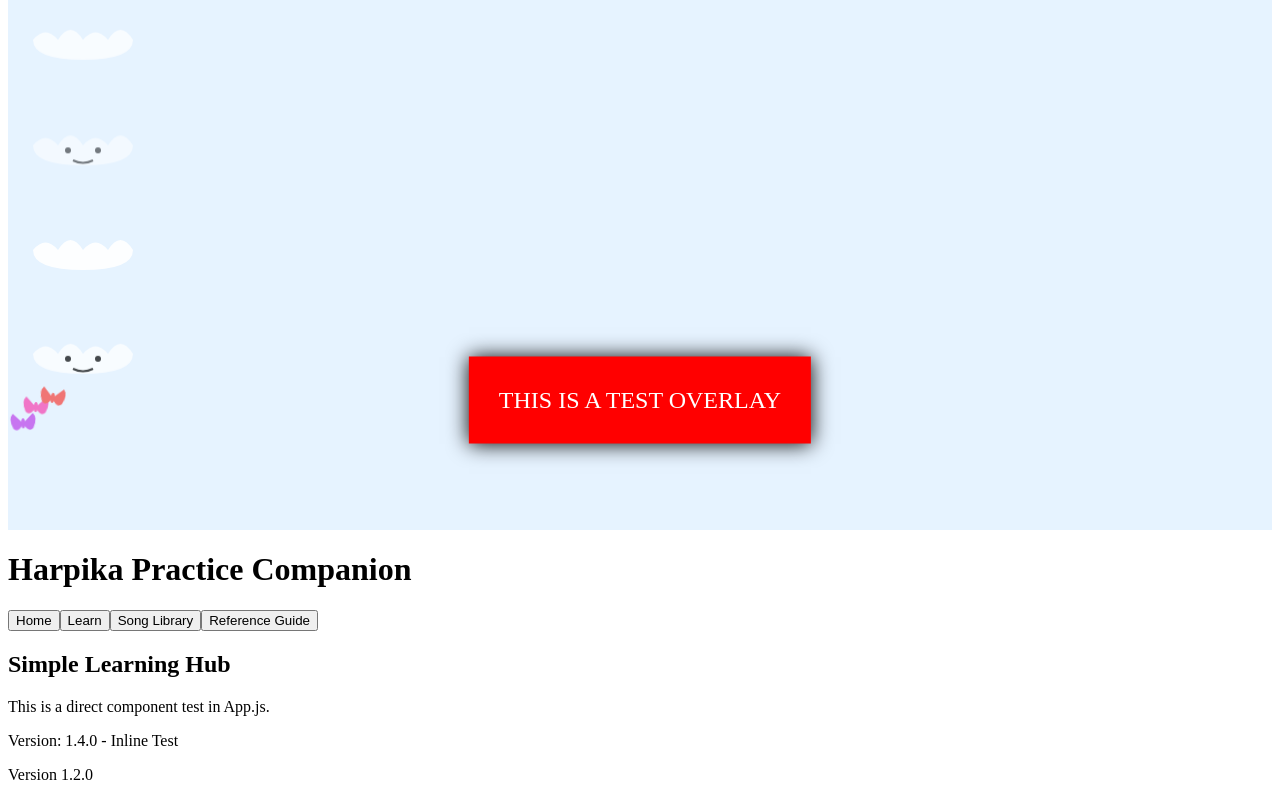
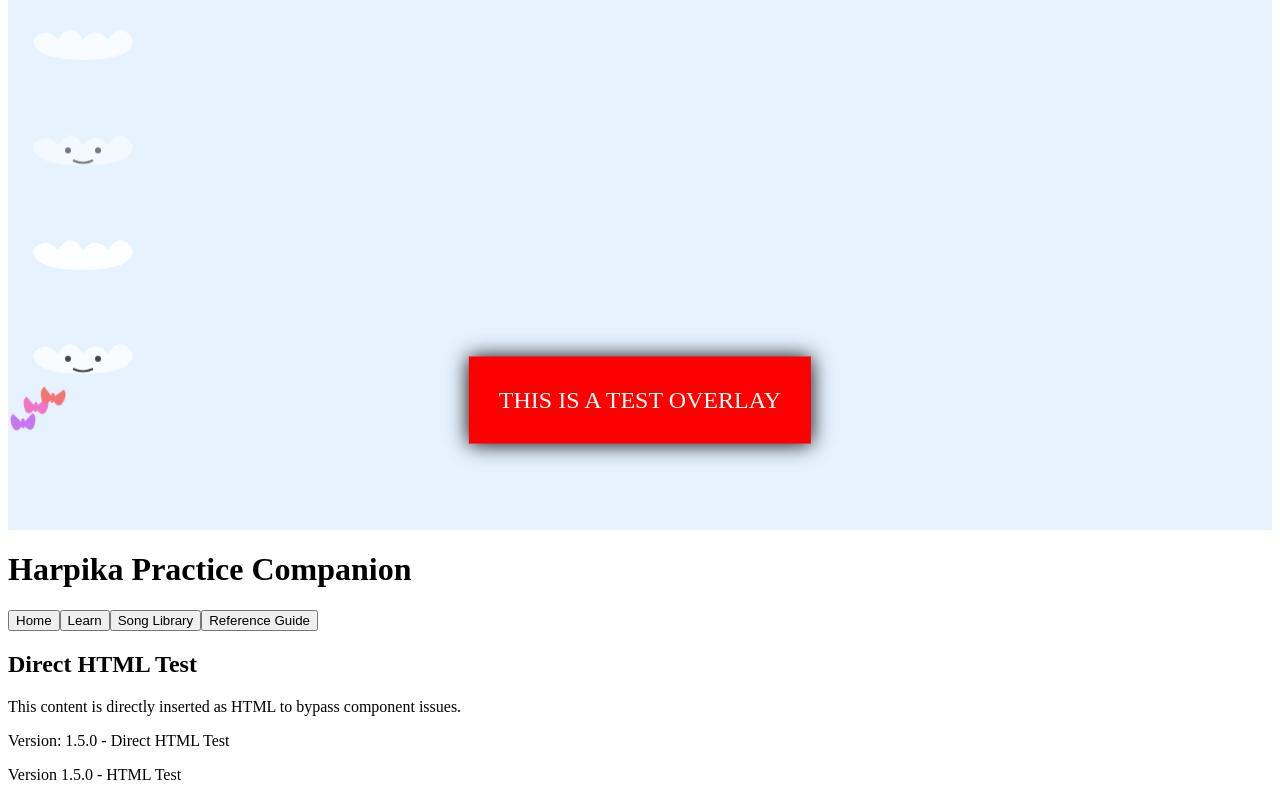
Before and after one commit to JessieBee7/harpika-practice, a React (Create React App) app: page / in a window 1280 px wide. Both pictures are taken after a click on the button "Learn". Shown: the part 334-1134 px from the top of the page. Built offline with nearby package versions, Linux system fonts and the light colour scheme.

Commit message:
Update App.js

```diff
--- a/src/App.js
+++ b/src/App.js
@@ -1,10 +1,10 @@
-// FORCE NEW BUILD - VERSION 3 - TIMESTAMP: March 05, 2025 - FIXED LEARNING HUB
+// FORCE NEW BUILD - VERSION 3 - TIMESTAMP: March 05, 2025 - DIRECT HTML TEST
 // Version 1.2.0 - Added functioning Learning Hub
 import React, { useState, useEffect } from 'react';
 import KawaiiCompanions from './components/KawaiiCompanions';
 import ReferenceGuide from './components/ReferenceGuide';
 import BackgroundTheme from './components/BackgroundTheme';
-// Import commented out for direct testing
+// Import commented out for direct HTML test
 // import LearningHub from './components/LearningHub';
 import SongLibrary from './components/SongLibrary';
 import TestComponent from './components/TestComponent';
@@ -155,12 +155,16 @@ function App() {
             )}
 
             {currentView === 'learn' && (
-              <div className="bg-white/90 rounded-lg shadow-lg backdrop-blur-sm p-6">
-                <h2 className="text-2xl font-bold mb-4 text-purple-900">Simple Learning Hub</h2>
-                <div className="bg-purple-100 p-4 rounded-lg">
-                  <p>This is a direct component test in App.js.</p>
-                  <p className="font-bold mt-2">Version: 1.4.0 - Inline Test</p>
-                </div>
+              <div className="bg-white/90 rounded-lg shadow-lg backdrop-blur-sm p-6"
+                  dangerouslySetInnerHTML={{
+                    __html: `
+                      <h2 class="text-2xl font-bold mb-4 text-purple-900">Direct HTML Test</h2>
+                      <div class="bg-purple-100 p-4 rounded-lg">
+                        <p>This content is directly inserted as HTML to bypass component issues.</p>
+                        <p class="font-bold mt-2">Version: 1.5.0 - Direct HTML Test</p>
+                      </div>
+                    `
+                  }}>
               </div>
             )}
 
@@ -186,7 +190,7 @@ function App() {
           </div>
 
           <div className="mt-12 text-center text-xs text-gray-500">
-            <p>Version 1.2.0</p>
+            <p>Version 1.5.0 - HTML Test</p>
           </div>
         </div>
       </div>
```
